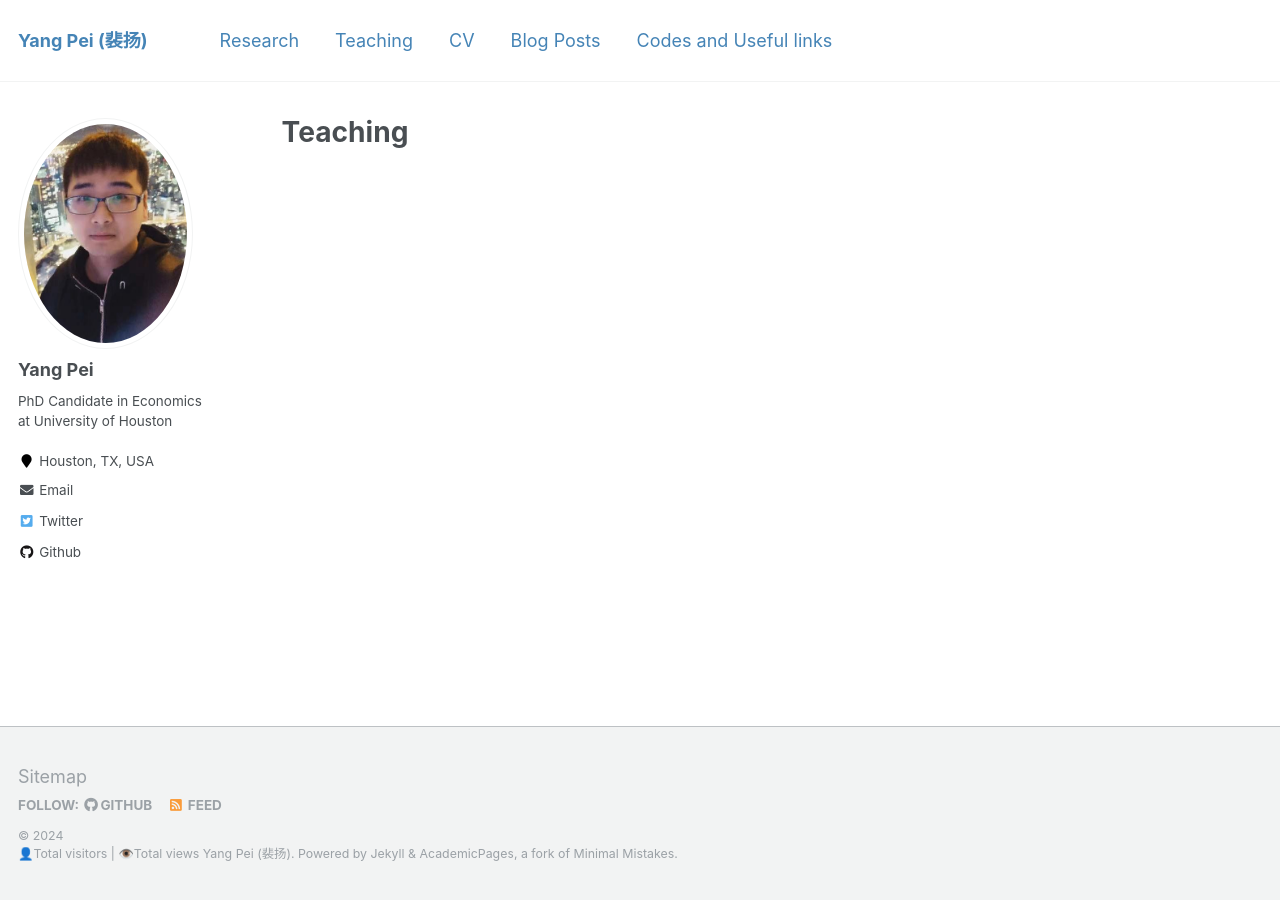
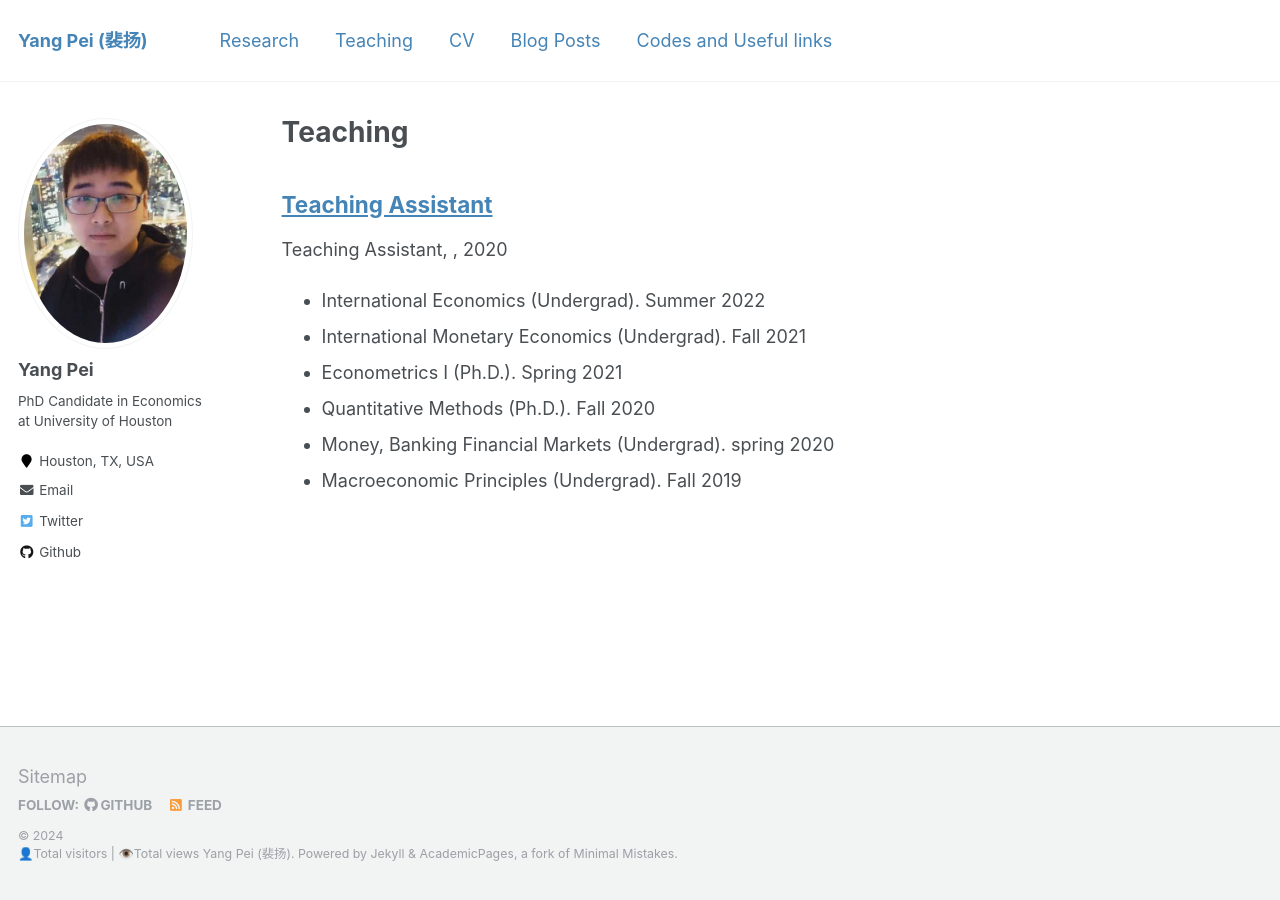
Before and after one commit to ypei1/ypei1.github.io, a Jekyll site: the page built from _pages/teaching.html, in a window 1280 px wide. Built offline with Jekyll 4.4.1, drawn with Linux system fonts in a browser that asks for light colours; comment, search, counter and statistics services are not loaded; a file with an impossible date is left out.

Commit message:
Update 2020-01-01-ta.md

```diff
--- a/_teaching/2020-01-01-ta.md
+++ b/_teaching/2020-01-01-ta.md
@@ -4,7 +4,7 @@ collection: teaching
 type: "Teaching Assistant"
 permalink: /teaching/2020-01-01-ta
 venue: " "
-date:
+date:   2020-01-01
 location: "Houston, USA"
 ---
 
```
